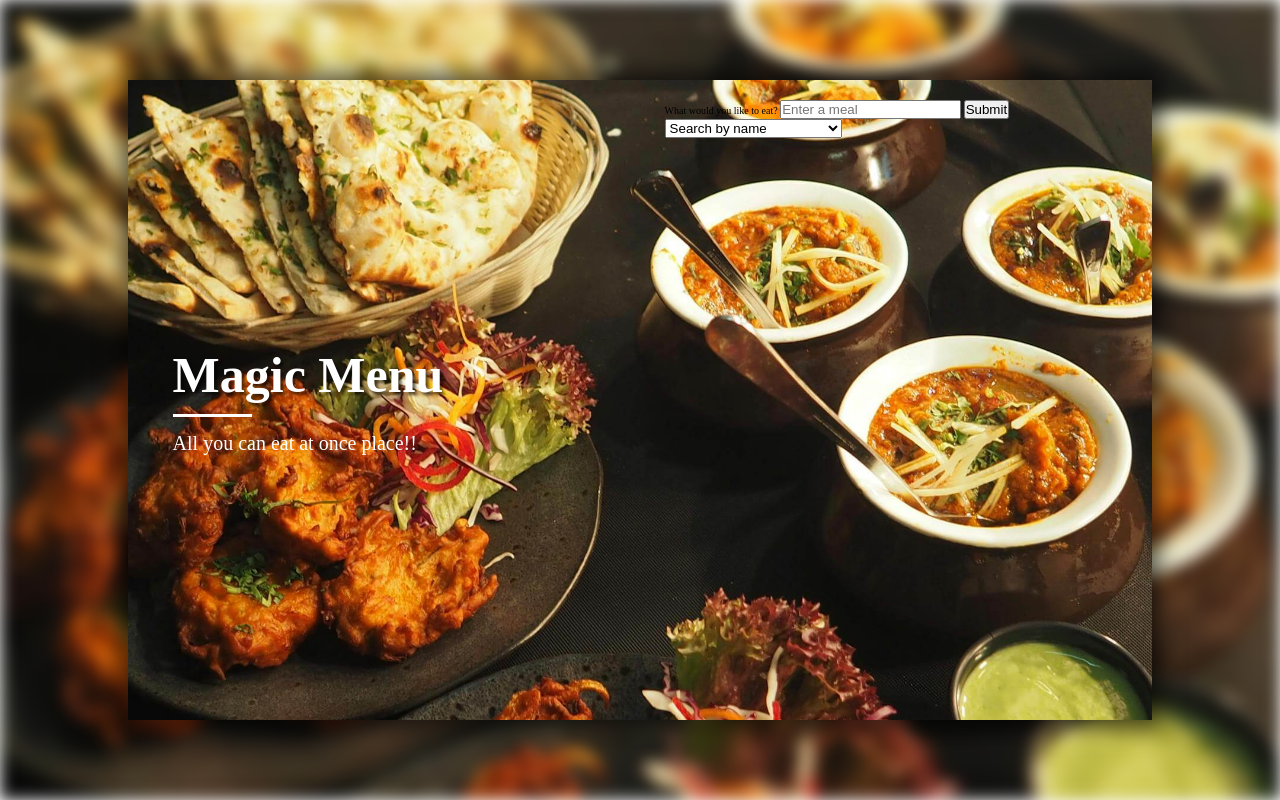
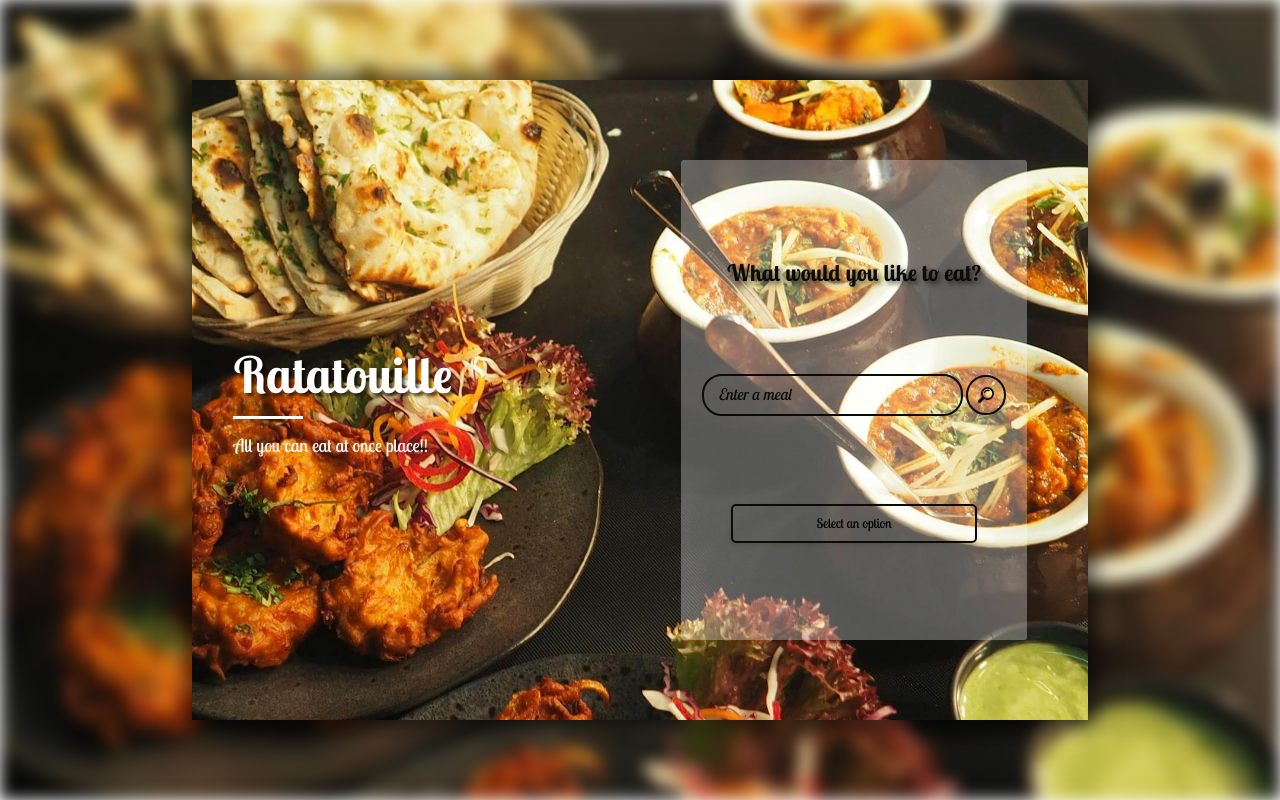
Before and after one commit to OFFICIAL-SBC/meal_db, a website: page index.html in a window 1280 px wide. Drawn offline with Linux system fonts and the light colour scheme.

Commit message:
Finished main page

```diff
--- a/index.html
+++ b/index.html
@@ -4,6 +4,9 @@
     <meta charset="UTF-8">
     <meta name="viewport" content="width=device-width, initial-scale=1.0">
     <title>Sebas Gourmet</title>
+    <link rel="preconnect" href="https://fonts.googleapis.com">
+    <link rel="preconnect" href="https://fonts.gstatic.com" crossorigin>
+    <link href="https://fonts.googleapis.com/css2?family=Lobster+Two:ital,wght@0,400;0,700;1,400;1,700&family=Merriweather+Sans:ital,wght@0,300..800;1,300..800&display=swap" rel="stylesheet">
     <link rel="stylesheet" href="./styles/styles.css">
 </head>
 <body>
@@ -11,18 +14,23 @@
         <div class="main--bg-img"></div>
         <section class="main--title-form">
             <div class="main--title-section">
-                <h1>Magic Menu</h1>
+                <h1>Ratatouille</h1>
                 <div class="main--line"></div>
                 <p>All you can eat at once place!!</p>
             </div>
+            <div class="main--form-container">
                 <form id="myMealForm">
                     <label for="meal">
                         <span>What would you like to eat?</span>
+                    </label>
+                    <div class ="main--submit-container">
                         <input type="text" id="meal" name="meal" placeholder="Enter a meal"/>
-                </label>
-                <button type="submit">Submit</button>
-                <label for="search-options">
+                        <button type="submit"></button>
+                    </div>
+
+                    <label class="main--select-container" for="search-options">
                         <select name="search-options" id="searchOptions">
+                            <option value="option">Select an option</option>
                             <option value="meal_name">Search by name</option>
                             <option value="main_ingredient">Search by main ingredient</option>
                             <option value="category">Search by category</option>
@@ -30,6 +38,7 @@
                         </select>
                     </label>
                 </form>
+            </div>
         </section>
     </main>
 </body>
--- a/styles/styles.css
+++ b/styles/styles.css
@@ -4,8 +4,8 @@
     --third-color:#481E14;
     --fourth-color: #0C0C0C;
     --big-font-size:5rem;
-    --medium-font-size:3rem;
-    --small-font-size:2rem;
+    --medium-font-size:2.3rem;
+    --small-font-size:1.8rem;
 
 }
 
@@ -22,6 +22,7 @@
 
 body{
     min-height: 100%;
+    font-family: "Lobster Two", sans-serif;
 }
 .main{
     width: 100%;
@@ -43,9 +44,9 @@
 /* * Main section of the main page*/
 .main--title-form{
     position: absolute;
-    width: 80%;
+    width: 70%;
     height: 80%;
-    right: 10%;
+    right: 15%;
     top: 10%;
     padding: 20px;
     background-image: url('/img/backgorund-body.jpg');
@@ -83,7 +84,118 @@
     font-size: var(--small-font-size);
     color: white;
 }
-form{
+.main--form-container{
+    display: flex;
     width: 45%;
     height: 100%;
+    justify-content: center;
+    align-items: center;
 }
+
+.main--form-container form{
+    display:flex;
+    width: 90%;
+    height: 80%;
+    background: rgba(255, 255, 255, 0.3);
+    flex-direction: column;
+    padding: 10px;
+    border-radius: 3px;
+    justify-content: space-evenly;
+    padding-inline:20px;
+}
+
+
+
+.main--form-container form span{
+    display: block;
+    font-size: var(--medium-font-size);
+    font-weight: bold;
+    text-align: center;
+    color: #0b0c0a;
+    text-shadow: 3px 3px 5px rgba(0,0,0,0.6);
+}
+
+.main--form-container form span:hover{
+    color: #F2613F;
+}
+
+.main--submit-container{
+    width: 100%;
+    display: flex;
+    align-items: center;
+    justify-content: space-around;
+}
+
+.main--form-container form input{
+    outline: none;
+    padding: 10px;
+    width: 85%;
+    border-radius: 20px;
+    border: 2px solid #0b0c0a;
+    font-size: 16px;
+    padding: 10px 15px;
+    background-color: transparent;
+    transition: border-color 0.3s, box-shadow 0.3s, background-color 0.3s;
+}
+
+.main--form-container form input:focus {
+    background-color: white;
+}
+
+.main--form-container form input:hover {
+    border-color: #F2613F;
+    box-shadow: 0px 0px 5px 4px rgba(11, 11, 10, 0.2);
+    background-color: white;
+}
+
+.main--form-container form input::placeholder {
+    font-family: "Lobster Two", sans-serif;
+    font-style: italic;
+    color: #0b0c0a;
+}
+
+.main--form-container form button{
+    outline: none;
+    border: 2px solid #0b0c0a;
+    width: 40px;
+    height: 40px;
+    border-radius: 50%;
+    background-image: url('/icons/magnifier.png');
+    background-position:center;
+    background-repeat:no-repeat;
+    background-color: transparent;
+    transition: background-color 0.3s ease, box-shadow 0.3s ease, border-color 0.3s ease;
+}
+
+.main--form-container form button:hover{
+    background-color: white;
+    box-shadow: 0px 0px 5px 4px rgba(11, 11, 10, 0.2);
+    border-color: #F2613F;
+}
+
+.main--select-container{
+    width: 100%;
+    display: flex;
+    justify-content: center;
+}
+
+select {
+    width: 80%;
+    font-family: "Lobster Two", sans-serif;
+    padding: 10px 15px;
+    border: 2px solid #0b0c0a;
+    border-radius: 5px;
+    outline: none;
+    box-shadow: 0 2px 4px rgba(0, 0, 0, 0.1);
+    cursor: pointer;
+    appearance: none;
+    text-align: center;
+    background-color: transparent;
+    background-image: none;
+    transition: all 0.5s ease;
+}
+
+select:hover {
+    background-image: linear-gradient(to left, #0b0c0a, #F2613F);
+    color: white;
+}
```
Also changed, not shown: icons/magnifier.png (added). Lines whose indentation alone changed are shown as unchanged.
